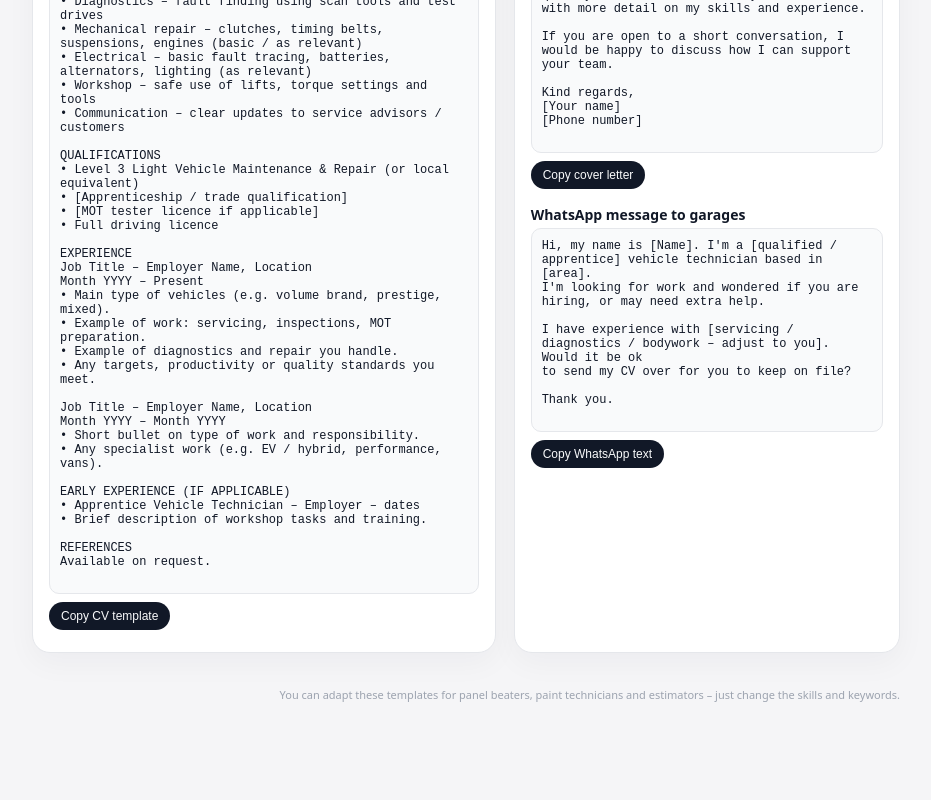
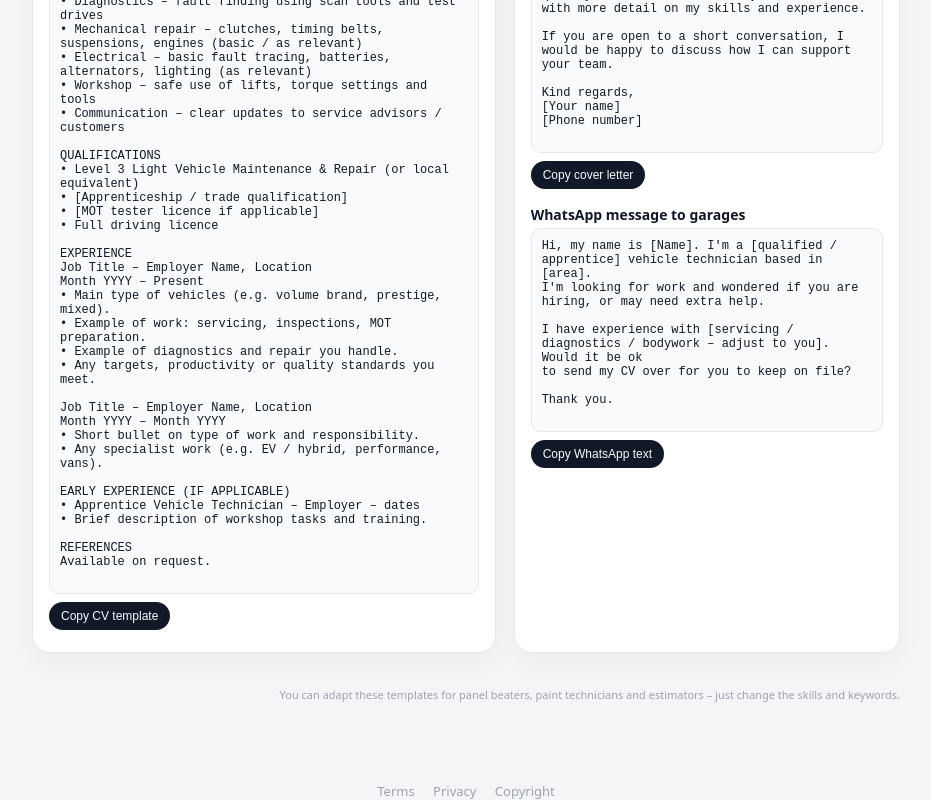
Before and after one commit to automotivehiretools/automotive-talent-console, a plain HTML site: page auto_cv_templates.html in a window 1280 px wide. Shown: the part 478-1278 px from the top of the page, without its empty margins (174-1105 px from the left). Before the commit the page ends 1220 px from the top, so only its background shows below. Drawn offline with Linux system fonts and the light colour scheme.

Commit message:
Add legal footer to auto_cv_templates.html
Added legal footer with links to terms, privacy, and copyright.

```diff
--- a/auto_cv_templates.html
+++ b/auto_cv_templates.html
@@ -226,3 +226,10 @@ Thank you.
   </script>
 </body>
 </html>
+
+<!-- Legal Footer -->
+<div style="margin-top:40px; text-align:center; font-size:13px; color:#9ca3af;">
+  <a href="terms.html" style="color:#9ca3af; margin-right:15px; text-decoration:none;">Terms</a>
+  <a href="privacy.html" style="color:#9ca3af; margin-right:15px; text-decoration:none;">Privacy</a>
+  <a href="copyright.html" style="color:#9ca3af; text-decoration:none;">Copyright</a>
+</div>
```
